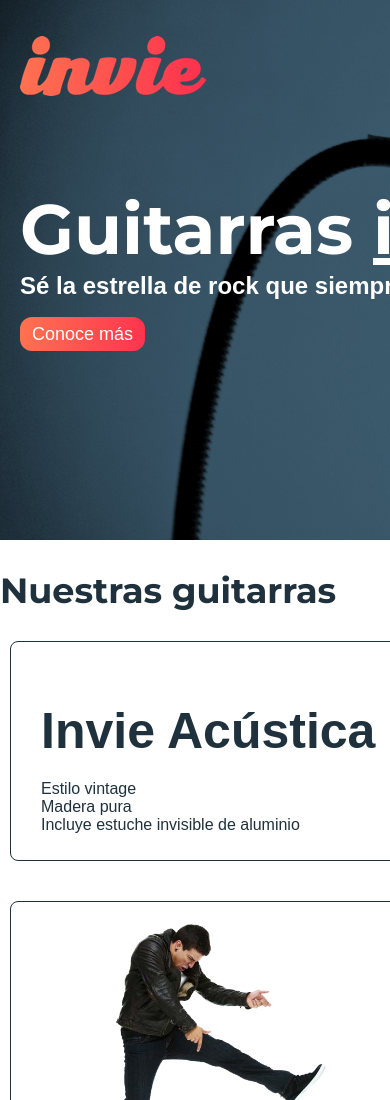
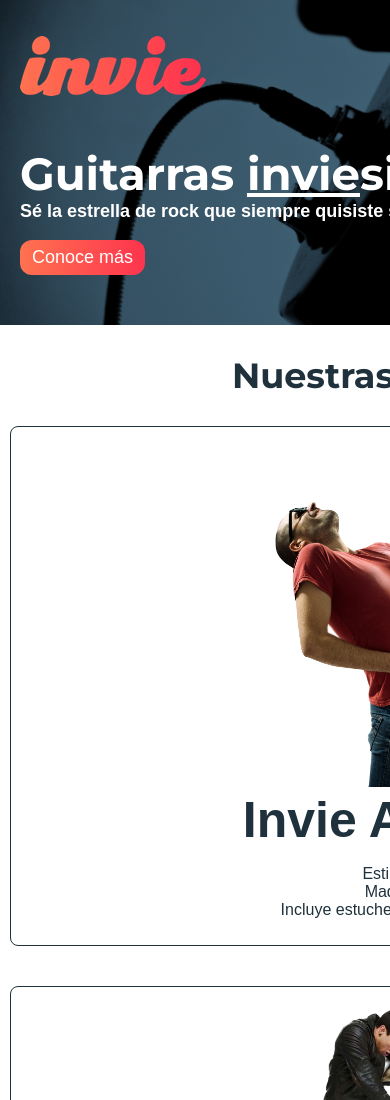
Before and after one commit to nicolasm1410/invie2, a plain HTML site: page index.html in a window 390 px wide. Shown: the top 1100 px of the page. Drawn offline with Linux system fonts and the light colour scheme; a web font is replaced by a local one.

Commit message:
RD para tablet

```diff
--- a/css/invie.css
+++ b/css/invie.css
@@ -165,16 +165,9 @@
 	bottom: 50px;
 }
 
-.contenedor-guitarra-b ol li{
-	list-style-type: none;
-}
 
 .contenedor-guitarra-a{
 	padding-left: 20px;
-}
-
-.contenedor-guitarra-a ol li{
-	list-style-type: none;
 }
 
 .header{
@@ -260,3 +253,54 @@
 .titulo span{
 	text-decoration: underline;
 }
+
+@media screen and (max-width:768px){
+
+	.titulo{
+		font-size:45px;
+		margin-top: 30px;
+	}
+
+	.title-a{
+		font-size: 18px;
+	}
+
+	.portada{
+		height:auto;
+	}
+
+	.portada .button{
+		margin-bottom: 30px;
+		display: inline-block;
+	}
+
+	.guitarras{
+		text-align: center;
+	}
+
+	.left, .right{
+		float:none;
+		position: static;
+	}
+
+	.title-b{
+		margin: 0
+	}
+
+	.contenedor-guitarra-b  li{
+	list-style: none;
+	}
+
+	.contenedor-guitarra-a  li{
+	list-style: none;
+	}
+
+	.guitarra.b{
+		height: auto;
+	}
+	.contenedor-guitarra-b{
+		position: static;
+		margin:0;
+	}
+
+}
```
